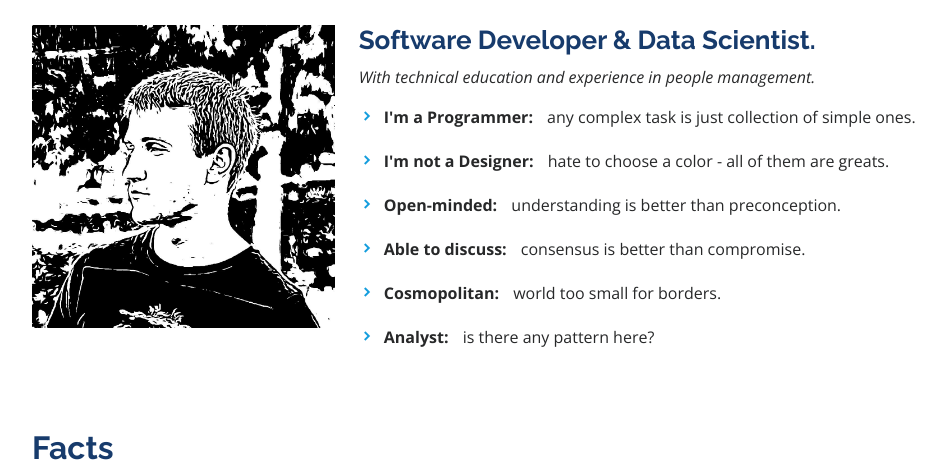
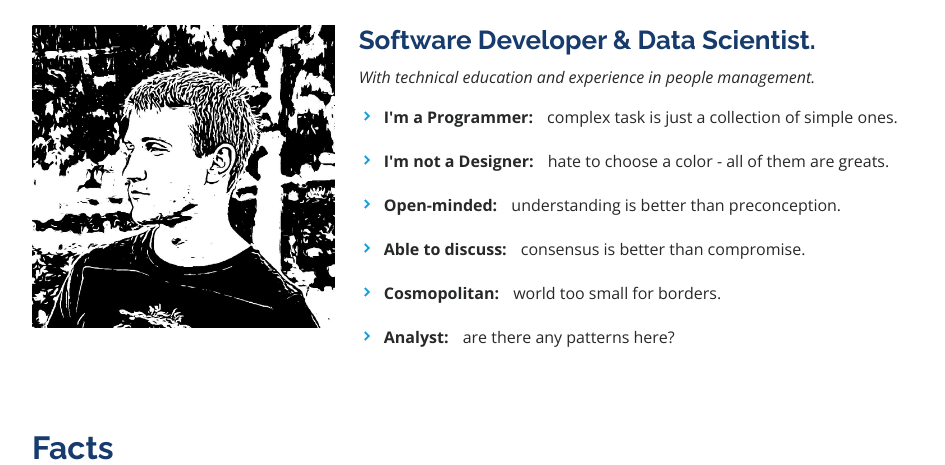
Before and after one commit to k-yakovlev/portfolio-website, a Flask app: page / in a window 1280 px wide. Shown: the part 913-1378 px from the top of the page, without its empty margins (280-1225 px from the left). Run offline with Flask 2, Linux system fonts and the light colour scheme; some libraries are stand-ins or nearby versions.

Commit message:
Fix typos.

```diff
--- a/templates/index.html
+++ b/templates/index.html
@@ -48,11 +48,11 @@
         <h1 class="text-light"><a href="#">Kirill Yakovlev</a></h1>
         <div class="social-links ms-2">
           <a href="https://github.com/k-yakovlev" class="github"><i class="bx bxl-github"></i></a>
-          <a href="https://www.linkedin.com/in/k-yakovlev/" class="linkedin"><i class="bx bxl-linkedin"></i></a>
+          <a href="https://linkedin.com/in/k-yakovlev/" class="linkedin"><i class="bx bxl-linkedin"></i></a>
           <a href="https://t.me/k_yakovlev" class="telegram"><i class="bx bxl-telegram"></i></a>
           <a href="https://vk.com/kirill_yakovlev" class="vk"><i class="bx bxl-vk"></i></a>
-          <a href="https://www.facebook.com/hooleewoolee" class="facebook"><i class="bx bxl-facebook"></i></a>
-          <a href="https://www.youtube.com/channel/UCoPCCsJeEwPG2I64Bra8WPA" class="youtube"><i class="bx bxl-youtube"></i></a>
+          <a href="https://facebook.com/hooleewoolee" class="facebook"><i class="bx bxl-facebook"></i></a>
+          <a href="https://youtube.com/channel/UCoPCCsJeEwPG2I64Bra8WPA" class="youtube"><i class="bx bxl-youtube"></i></a>
         </div>
       </div>
 
@@ -99,12 +99,12 @@
             <div class="row">
               <div class="col-lg-12">
                 <ul>
-                  <li><i class="bx bxs-chevron-right"></i> <strong>I'm a Programmer:</strong> <span>any complex task is just collection of simple ones.</span></li>
+                  <li><i class="bx bxs-chevron-right"></i> <strong>I'm a Programmer:</strong> <span>complex task is just a collection of simple ones.</span></li>
                   <li><i class="bx bxs-chevron-right"></i> <strong>I'm not a Designer:</strong> <span>hate to choose a color - all of them are greats.</span></li>
                   <li><i class="bx bxs-chevron-right"></i> <strong>Open-minded:</strong> <span>understanding is better than preconception.</span></li>
                   <li><i class="bx bxs-chevron-right"></i> <strong>Able to discuss:</strong> <span>consensus is better than compromise.</span></li>
                   <li><i class="bx bxs-chevron-right"></i> <strong>Cosmopolitan:</strong> <span>world too small for borders.</span></li>
-                  <li><i class="bx bxs-chevron-right"></i> <strong>Analyst:</strong> <span>is there any pattern here?</span></li>
+                  <li><i class="bx bxs-chevron-right"></i> <strong>Analyst:</strong> <span>are there any patterns here?</span></li>
                 </ul>
               </div>
             </div>
```
